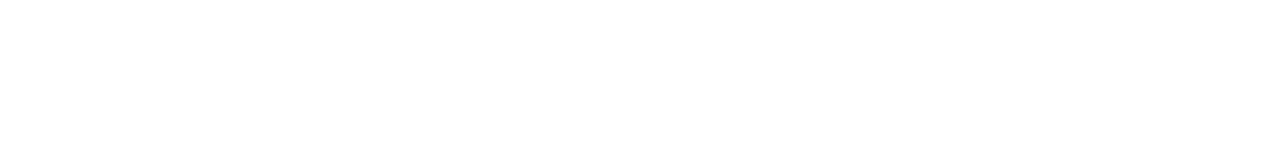
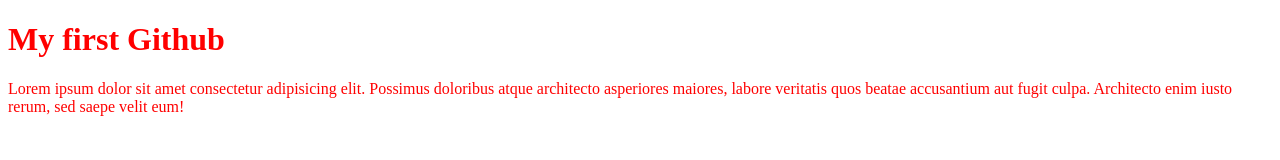
Before and after one commit to mishel007/my-simple-website, a plain HTML site: page index.html in a window 1280 px wide. Drawn offline with Linux system fonts and the light colour scheme.

Commit message:
added thr first blog

```diff
--- /dev/null
+++ b/git.css
@@ -0,0 +1,3 @@
+div{
+    color: red;
+}
--- a/index.html
+++ b/index.html
@@ -1,11 +1,20 @@
 <!DOCTYPE html>
 <html lang="en">
+
 <head>
     <meta charset="UTF-8">
     <meta name="viewport" content="width=device-width, initial-scale=1.0">
     <title>My-simple-Website</title>
+    <link rel="stylesheet" href="git.css">
 </head>
+
 <body>
+    <div>
+        <h1>My first Github</h1>
+        <p>Lorem ipsum dolor sit amet consectetur adipisicing elit. Possimus doloribus atque architecto asperiores
+            maiores, labore veritatis quos beatae accusantium aut fugit culpa. Architecto enim iusto rerum, sed saepe
+            velit eum!</p>
+    </div>
+</body>
 
-</body>
 </html>
```
